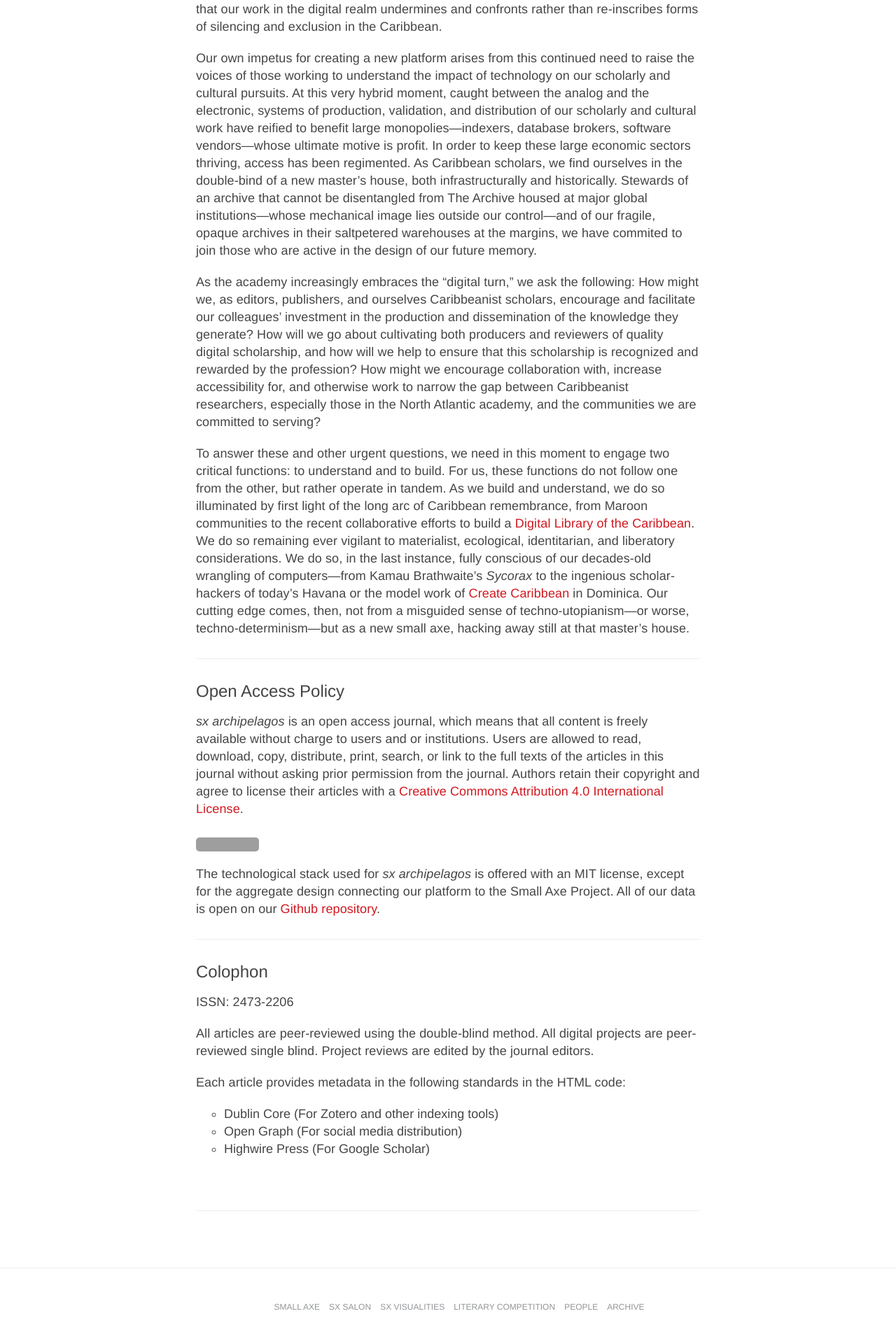
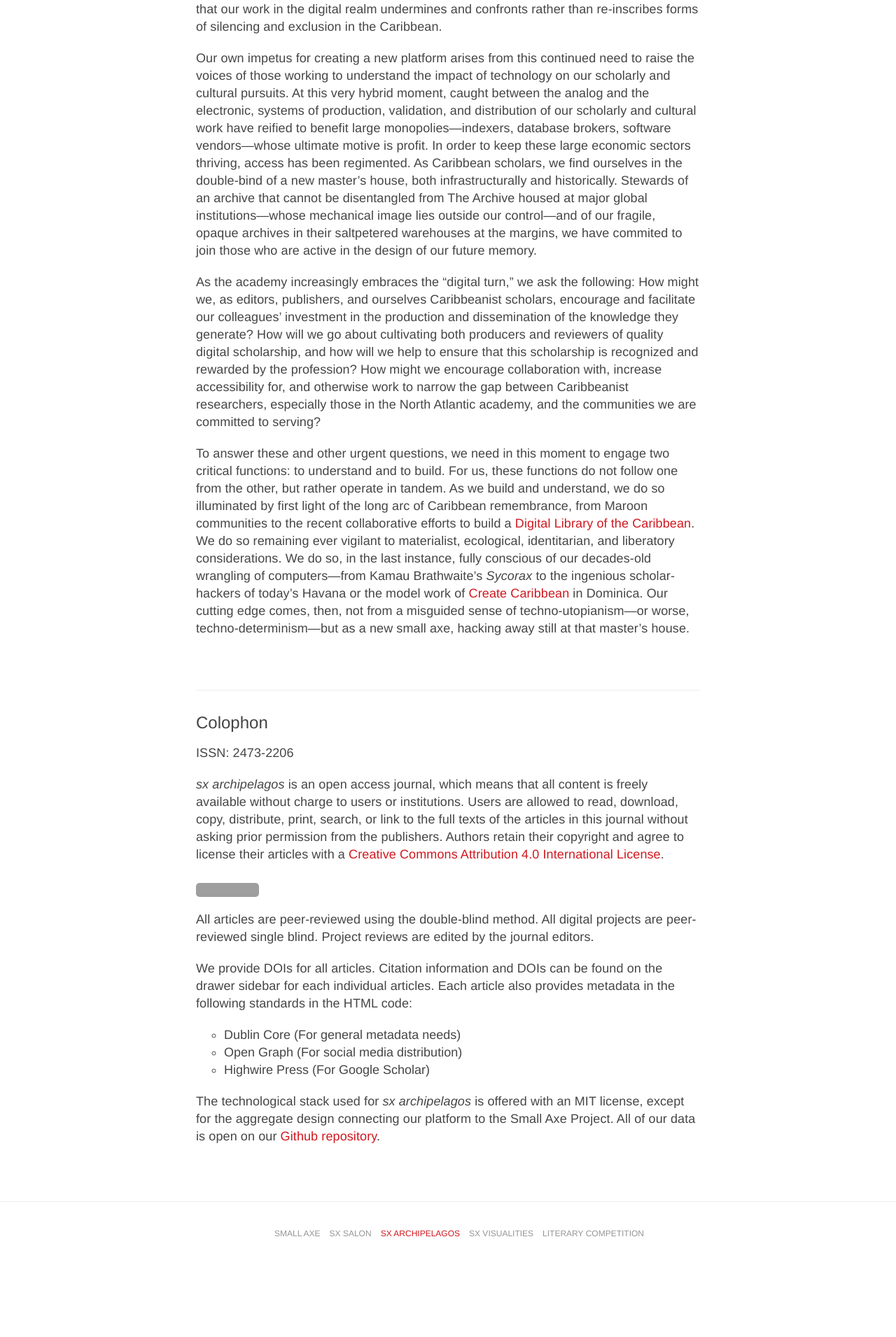
Before and after one commit to archipelagosjournal/archipelagos, a Jekyll site: the page built from about.md, in a window 1280 px wide. Shown: the part 826-2737 px from the top of the page at 70% size. Built offline with Jekyll 4.4.1, drawn with Linux system fonts in a browser that asks for light colours; after the commit the page ends 2622 px from its top, so only the background shows below that; grey boxes are pictures that could not be loaded.

Commit message:
refined colophon

```diff
--- a/_includes/footer.html
+++ b/_includes/footer.html
@@ -3,9 +3,7 @@
 	<ul id="footer-menu">
 	<li><a class="footer-menu-item" href="http://smallaxe.net/">Small Axe</a></li>
 	<li><a class="footer-menu-item" href="http://smallaxe.net/sx-salon">SX Salon</a></li>
+	<li><a class="footer-menu-item-active" href="http://smallaxe.net/sxarchipelagos">SX Archipelagos</a></li>
 	<li><a class="footer-menu-item" href="http://smallaxe.net/sx-visualities">SX Visualities</a></li>
 	<li><a class="footer-menu-item" href="http://smallaxe.net/literary-competition">Literary Competition</a></li>
-	<li><a class="footer-menu-item" href="http://smallaxe.net/people">People</a></li>
-	<li><a class="footer-menu-item" href="http://smallaxe.net/archive">Archive</a></li>
-	</ul>
 </div>
--- a/_layouts/page.html
+++ b/_layouts/page.html
@@ -6,5 +6,4 @@ layout: default
   <h1 class="page-title">{{ page.title }}</h1>
   <br>
   {{ content }}
-  {% include bios.html %}
 </div>
--- a/about.md
+++ b/about.md
@@ -81,16 +81,7 @@ then, not from a misguided sense of techno-utopianism—or worse,
 techno-determinism—but as a new small axe, hacking away still at that
 master's house.
 
-
----
-
-## Open Access Policy
-
-<em>sx archipelagos</em> is an open access journal, which means that all content is freely available without charge to users and or institutions. Users are allowed to read, download, copy, distribute, print, search, or link to the full texts of the articles in this journal without asking prior permission from the journal. Authors retain their copyright and agree to license their articles with a <a rel="license" href="http://creativecommons.org/licenses/by/4.0/">Creative Commons Attribution 4.0 International License</a>.
-
-<a rel="license" href="http://creativecommons.org/licenses/by/4.0/"><img alt="Creative Commons License" style="border-width:0" src="https://i.creativecommons.org/l/by/4.0/88x31.png" /></a>
-
-The technological stack used for *sx archipelagos* is offered with an MIT license, except for the aggregate design connecting our platform to the Small Axe Project. All of our data is open on our <a href="{{site.githuburl}}">Github repository</a>.
+<br>
 
 ---
 
@@ -98,10 +89,16 @@ The technological stack used for *sx archipelagos* is offered with an MIT licens
 
 ISSN: 2473-2206
 
+<em>sx archipelagos</em> is an open access journal, which means that all content is freely available without charge to users or institutions. Users are allowed to read, download, copy, distribute, print, search, or link to the full texts of the articles in this journal without asking prior permission from the publishers. Authors retain their copyright and agree to license their articles with a <a rel="license" href="http://creativecommons.org/licenses/by/4.0/">Creative Commons Attribution 4.0 International License</a>.
+
+<a rel="license" href="http://creativecommons.org/licenses/by/4.0/"><img alt="Creative Commons License" style="border-width:0" src="https://i.creativecommons.org/l/by/4.0/88x31.png" /></a>
+
 All articles are peer-reviewed using the double-blind method. All digital projects are peer-reviewed single blind. Project reviews are edited by the journal editors.
 
-Each article provides metadata in the following standards in the HTML code:
+We provide DOIs for all articles. Citation information and DOIs can be found on the drawer sidebar for each individual articles. Each article also provides metadata in the following standards in the HTML code:
 
-- Dublin Core (For Zotero and other indexing tools)
+- Dublin Core (For general metadata needs)
 - Open Graph (For social media distribution)
 - Highwire Press (For Google Scholar)
+
+The technological stack used for *sx archipelagos* is offered with an MIT license, except for the aggregate design connecting our platform to the Small Axe Project. All of our data is open on our <a href="{{site.githuburl}}">Github repository</a>.
--- a/public/css/main.css
+++ b/public/css/main.css
@@ -234,7 +234,8 @@ strong {
 div.footer-menu {
     margin: auto;
     text-align: center;
-    padding: 10px;
+    margin-top: 0px;
+    margin-bottom: 0px;
 }
 
 ul#footer-menu {
@@ -250,6 +251,10 @@ ul#footer-menu li {
 
 a.footer-menu-item {
     color: #939598;
+}
+
+a.footer-menu-item-active {
+    color: #D0181F;
 }
 
 @media (max-width: 46em) {
```
